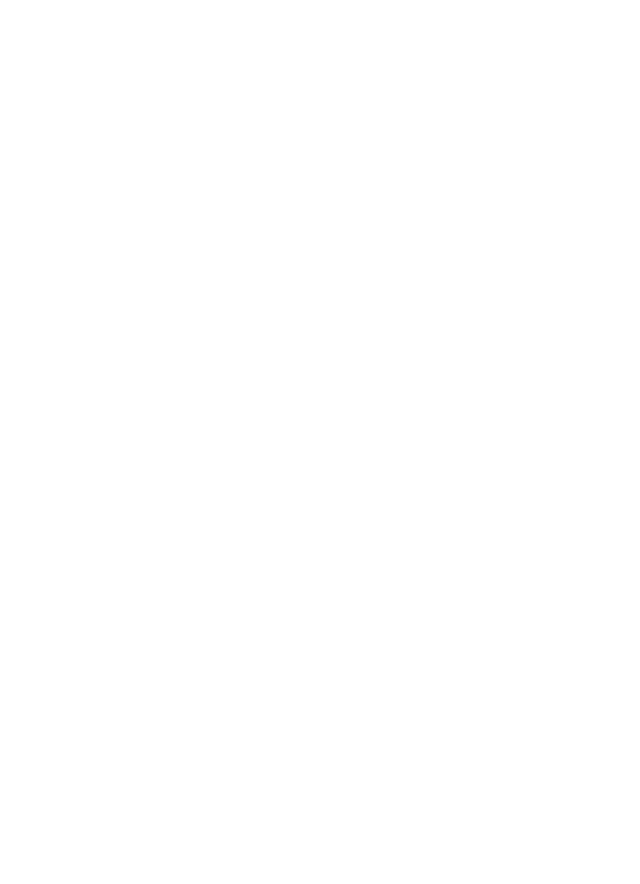
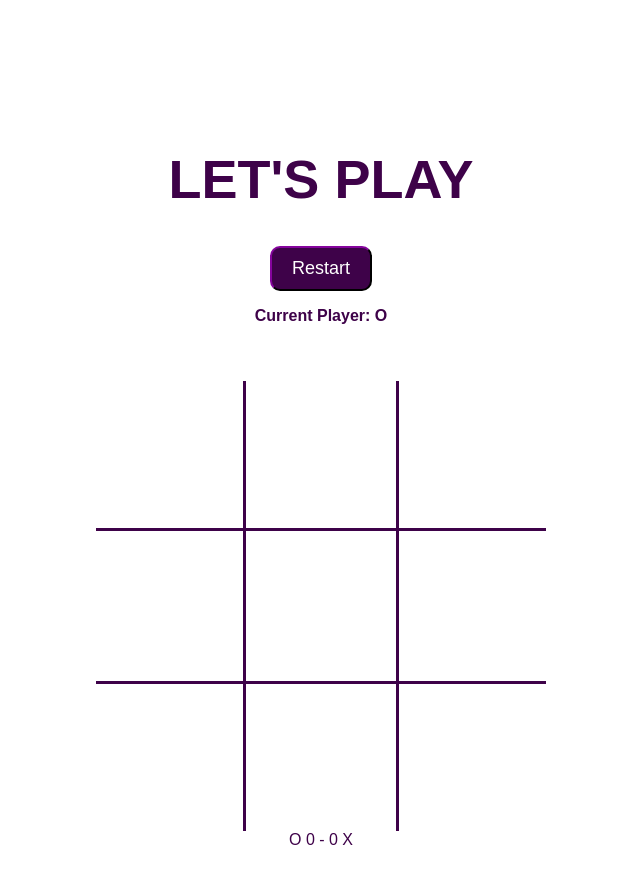
Before and after one commit to gymmu-DC-CS/tic-tac-toe-Tim18769, a plain HTML site: page index.html in a window 1280 px wide. Shown: the whole page, without its empty margins (319-959 px from the left). Before the commit the page ends 800 px from the top, so only its background shows below. Drawn offline with Linux system fonts and the light colour scheme.

Commit message:
Tic Tac Toe

```diff
--- a/app.css
+++ b/app.css
@@ -0,0 +1,68 @@
+:root {
+    --purple: #3e0249;
+  }
+  body {
+    margin: 0;
+    padding: 0;
+    color: var(--purple);
+    font-family: sans-serif;
+  }
+  * {
+    box-sizing: border-box;
+  }
+
+  h1 {
+    font-size: 54px;
+    text-transform: uppercase;
+  }
+
+  .container {
+    padding: 40px;
+    height: 100vh;
+    display: flex;
+    justify-content: center;
+    align-items: center;
+    flex-direction: column;
+    margin-top: 80px;
+    margin-bottom: 100px;
+  }
+
+  #gameboard {
+    margin-top: 40px;
+    display: flex;
+    flex-wrap: wrap;
+    width: 450px;
+  }
+
+  .box {
+    height: 150px;
+    width: 150px;
+    display: flex;
+    justify-content: center;
+    align-items: center;
+    font-size: 150px;
+    color: var(--purple);
+  }
+
+  .box:hover {
+    cursor: pointer;
+  }
+
+  button {
+    padding: 10px 20px;
+    border-radius: 10px;
+    background-color: var(--purple);
+    color: white;
+    border-color: var(--purple);
+    font-size: 18px;
+    transition: 200ms transform;
+  }
+
+  button:hover {
+    cursor: pointer;
+    transform: translateY(-2px);
+  }
+
+  #turn {
+    font-weight: bold;
+  }
--- a/app.js
+++ b/app.js
@@ -0,0 +1,117 @@
+const gameboard = document.getElementById("gameboard");
+const boxes = Array.from(document.getElementsByClassName("box"));
+const restartBtn = document.getElementById("restartBtn");
+const playText = document.getElementById("playText");
+const spaces = [null, null, null, null, null, null, null, null, null];
+const O_TEXT = "O";
+const X_TEXT = "X";
+const turnPlayer = "${currentPlayer}'s turn"
+let currentPlayer = O_TEXT;
+let counterX = 0;
+let counterO = 0;
+
+const drawBoard = () => {
+  boxes.forEach((box, index) => {
+    let styleString = "";
+    if (index < 3) {
+      styleString += `border-bottom: 3px solid var(--purple);`;
+    }
+    if (index % 3 === 0) {
+      styleString += `border-right: 3px solid var(--purple);`;
+    }
+    if (index % 3 === 2) {
+      styleString += `border-left: 3px solid var(--purple);`;
+    }
+    if (index > 5) {
+      styleString += `border-top: 3px solid var(--purple);`;
+    }
+    box.style = styleString;
+
+    box.addEventListener("click", boxClicked);
+  });
+};
+
+function boxClicked(e) {
+  const id = e.target.id;
+  if (!spaces[id]) {
+    spaces[id] = currentPlayer;
+    e.target.innerText = currentPlayer;
+    if (hasPlayerWon(currentPlayer)) {
+      playText.innerHTML = `${currentPlayer} wins!!`;
+      return true;
+    }
+    currentPlayer = currentPlayer === O_TEXT ? X_TEXT : O_TEXT;
+  }
+}
+
+const hasPlayerWon = (player) => {
+  if (spaces[0] === player) {
+    if (spaces[1] === player && spaces[2] === player) {
+      console.log(`${player} wins up top`);
+      return true;
+    }
+    if (spaces[3] === player && spaces[6] === player) {
+      console.log(`${player} wins on the left`);
+      return true;
+    }
+    if (spaces[4] === player && spaces[8] === player) {
+      console.log(`${player} wins on the diagonal`);
+      return true;
+    }
+  }
+  if (spaces[8] === player) {
+    if (spaces[2] === player && spaces[5] === player) {
+      console.log(`${player} wins on the right`);
+      return true;
+    }
+    if (spaces[7] === player && spaces[6] === player) {
+      console.log(`${player} wins on the bottom`);
+      return true;
+    }
+  }
+  if (spaces[4] === player) {
+    if (spaces[3] === player && spaces[5] === player) {
+      console.log(`${player} wins on the middle horizontal`);
+      return true;
+    }
+    if (spaces[1] === player && spaces[7] === player) {
+      console.log(`${player} wins on the middle vertical`);
+      return true;
+    }
+  }
+};
+
+restartBtn.addEventListener("click", () => {
+  spaces.forEach((space, index) => {
+    spaces[index] = null;
+  });
+  boxes.forEach((box) => {
+    box.innerText = "";
+  });
+  playText.innerHTML = `Let's Play!!`;
+
+  currentPlayer = O_TEXT;
+});
+
+function updatePlayerDisplay() {
+    const displayElement = document.getElementById('turn');
+    displayElement.textContent = `Current Player: ${currentPlayer}`;
+}
+
+function counterHiger() {
+    if (hasPlayerWon() === true && currentPlayer == X_TEXT) {
+        counterX++;
+    } else if (hasPlayerWon() === true && currentPlayer == O_TEXT) {
+        counterO++;
+    }
+}
+
+function updateCounterDisplay() {
+    const counter = document.getElementById('counter');
+    counter.textContent = `O ${counterO} - ${counterX} X`;
+}
+
+drawBoard();
+setInterval(updatePlayerDisplay, 40);
+setInterval(counterHiger, 1);
+setInterval(updateCounterDisplay, 40);
--- a/index.html
+++ b/index.html
@@ -3,9 +3,27 @@
 <head>
     <meta charset="UTF-8">
     <meta name="viewport" content="width=device-width, initial-scale=1.0">
-    <title>Document</title>
+    <title>Tic Tac Toe</title>
+    <link rel="stylesheet" href="app.css">
 </head>
 <body>
-
+    <div class="container">
+        <h1 id="playText">Let's Play</h1>
+        <button id="restartBtn">Restart</button>
+        <p id="turn">Current Player:</p>
+        <div id="gameboard">
+          <div class="box" id="0"></div>
+          <div class="box" id="1"></div>
+          <div class="box" id="2"></div>
+          <div class="box" id="3"></div>
+          <div class="box" id="4"></div>
+          <div class="box" id="5"></div>
+          <div class="box" id="6"></div>
+          <div class="box" id="7"></div>
+          <div class="box" id="8"></div>
+        </div>
+        <div id="counter">O 0-0 X</div>
+      </div>
+<script src="app.js"></script>
 </body>
 </html>
```
